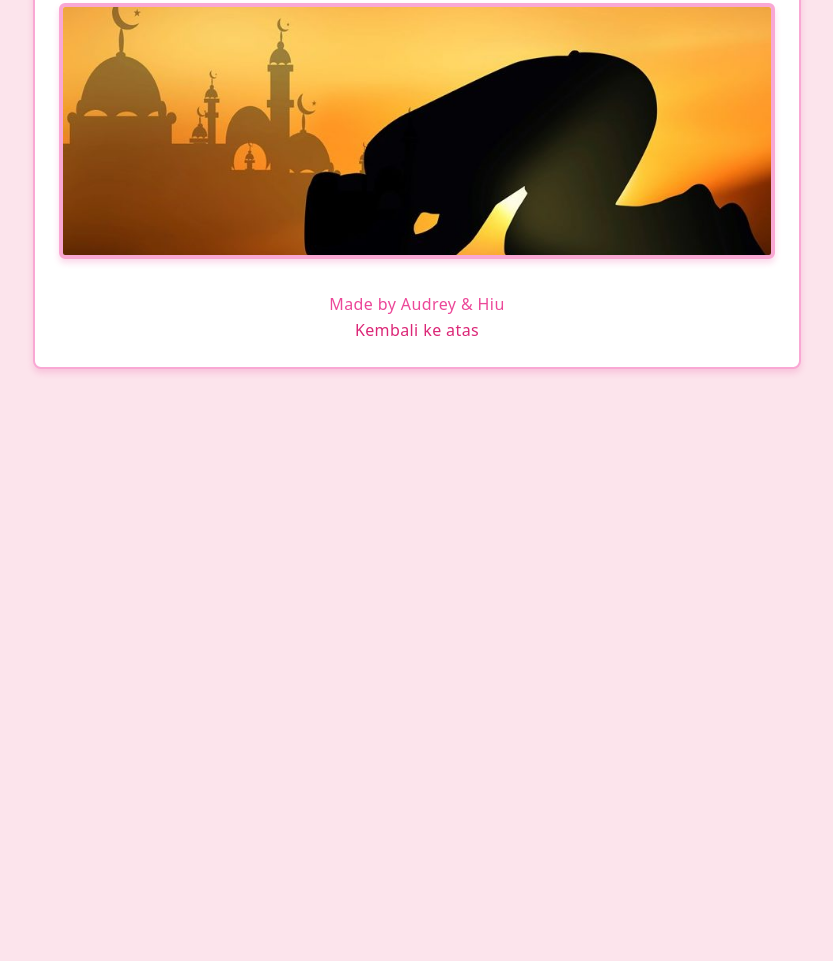
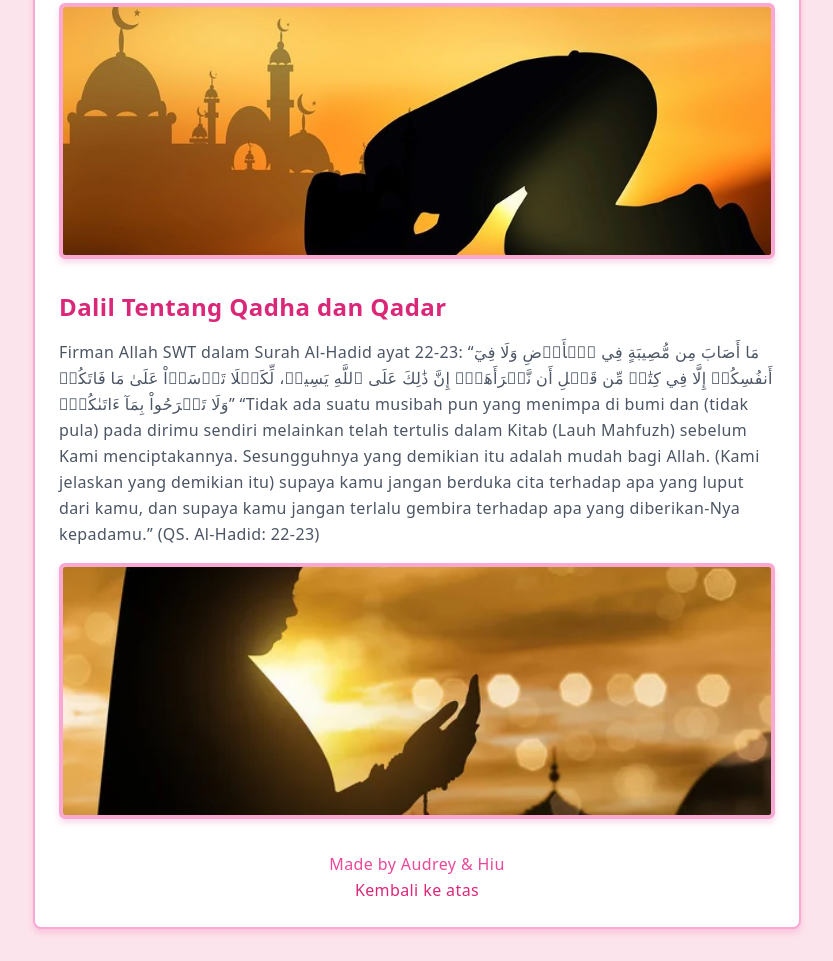
Before and after one commit to Epikkz/AudreyTugas, a website: page index.html in a window 1280 px wide. Shown: the part 1267-2228 px from the top of the page, without its empty margins (223-1056 px from the left). Before the commit the page ends 1668 px from the top, so only its background shows below. Drawn offline with nearby package versions, Linux system fonts and the light colour scheme.

Commit message:
New Dalil

```diff
--- a/index.html
+++ b/index.html
@@ -59,6 +59,19 @@
             <img src="assets/islam3.jpg" alt="Gambar Perilaku Iman" class="my-4 w-full h-64 object-cover rounded-md border-4 border-pink-300 shadow-pink">
         </section>
 
+        <section id="Dalil-Dalil Tentang Qadha dan Qadar" class="mb-8">
+            <h2 class="text-2xl font-semibold text-pink-600 mb-4"> Dalil Tentang Qadha dan Qadar</h2>
+            <p class="text-gray-600">
+                Firman Allah SWT dalam Surah Al-Hadid ayat 22-23:
+“مَا أَصَابَ مِن مُّصِيبَةٍ فِي ٱلۡأَرۡضِ وَلَا فِيٓ أَنفُسِكُمۡ إِلَّا فِي كِتَٰبٖ مِّن قَبۡلِ أَن نَّبۡرَأَهَآۚ إِنَّ ذَٰلِكَ عَلَى ٱللَّهِ يَسِيرٞ، لِّكَيۡلَا تَأۡسَوۡاْ عَلَىٰ مَا فَاتَكُمۡ وَلَا تَفۡرَحُواْ بِمَآ ءَاتَىٰكُمۡۗ”
+“Tidak ada suatu musibah pun yang menimpa di bumi dan (tidak pula) pada dirimu sendiri melainkan telah tertulis dalam Kitab (Lauh Mahfuzh) sebelum Kami menciptakannya. Sesungguhnya yang demikian itu adalah mudah bagi Allah. (Kami jelaskan yang demikian itu) supaya kamu jangan berduka cita terhadap apa yang luput dari kamu, dan supaya kamu jangan terlalu gembira terhadap apa yang diberikan-Nya kepadamu.”
+(QS. Al-Hadid: 22-23)
+
+            </p>
+            <!-- Tambah Gambar Contoh Perilaku -->
+            <img src="assets/Islam4.jpg" alt="Gambar Perilaku Iman" class="my-4 w-full h-64 object-cover rounded-md border-4 border-pink-300 shadow-pink">
+        </section>
+
         <!-- Tombol ke Atas -->
         <div class="text-center">
             <p class="text-pink-500"> Made by Audrey & Hiu</p>
```
Also changed, not shown: assets/Islam4.jpg (added).
